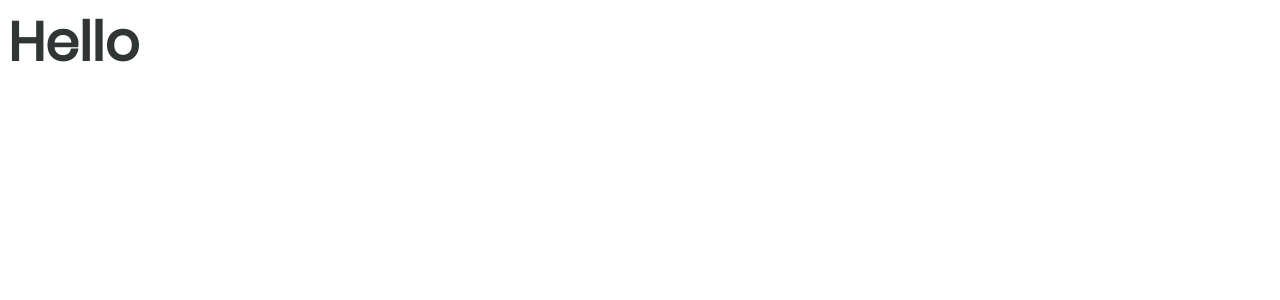
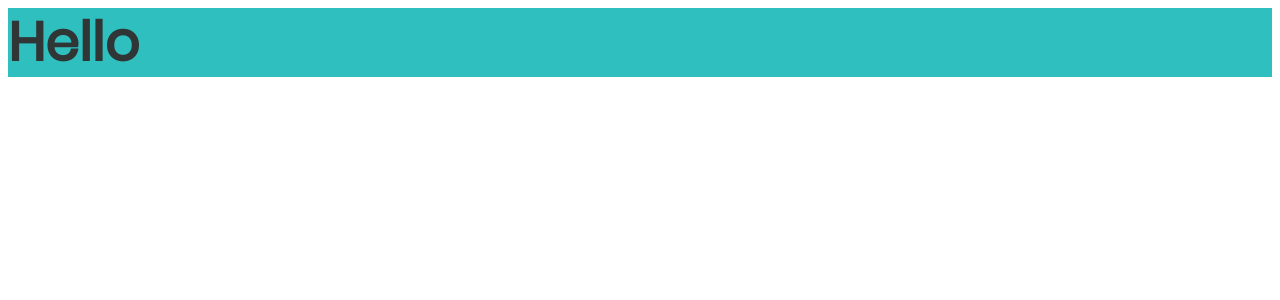
Before and after one commit to malihgh/portfolio, a React (Vite) app: page / in a window 1280 px wide. Shown: the top 300 px of the page. Built offline with nearby package versions, Linux system fonts and the light colour scheme.

Commit message:
fea : Using theme and import StyledThemeProvider.

```diff
--- a/src/app/App.tsx
+++ b/src/app/App.tsx
@@ -1,13 +1,13 @@
-import GlobalStyle from 'core/styles/globalStyle';
-import * as Styled from './styles'
-
+import * as Styled from "./styles";
+import StyledThemeProvider from "core/provider/ThemeProvider/ThemeProvider";
 
 function App() {
   return (
-    <Styled.Container>
-      <GlobalStyle/>
-      <div>Hello</div>
-    </Styled.Container>
+    <StyledThemeProvider>
+      <Styled.Container>
+        <div>Hello</div>
+      </Styled.Container>
+    </StyledThemeProvider>
   );
 }
 
--- a/src/app/styles.tsx
+++ b/src/app/styles.tsx
@@ -1,10 +1,12 @@
-import styled from 'styled-components';
+import styled from "@emotion/styled";
+import { MuiEmotion } from "core/types/MuiEmotion";
 
-export const Container = styled.div`
-   color: #303535;
-    font-size: 54px;
-    font-style: normal;
-    font-weight: 700;
-    line-height: 69px;
-    font-family: 'Poppins', sans-serif;
+export const Container = styled.div<MuiEmotion>`
+  color: #303535;
+  font-size: 54px;
+  font-style: normal;
+  font-weight: 700;
+  line-height: 69px;
+  font-family: "Poppins", sans-serif;
+  background-color: ${({ theme }) => theme.palette.primary.main};
 `;
```
